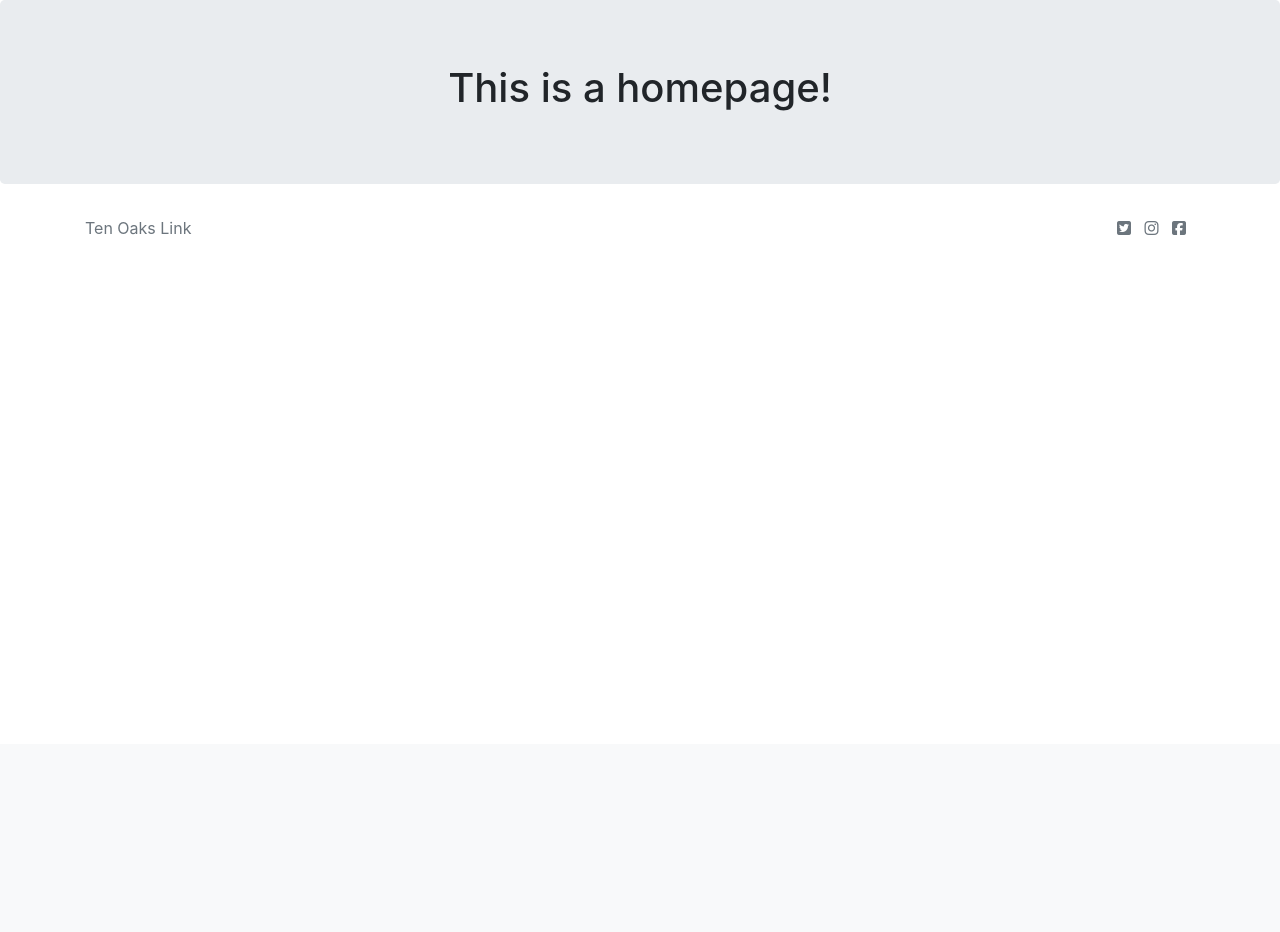
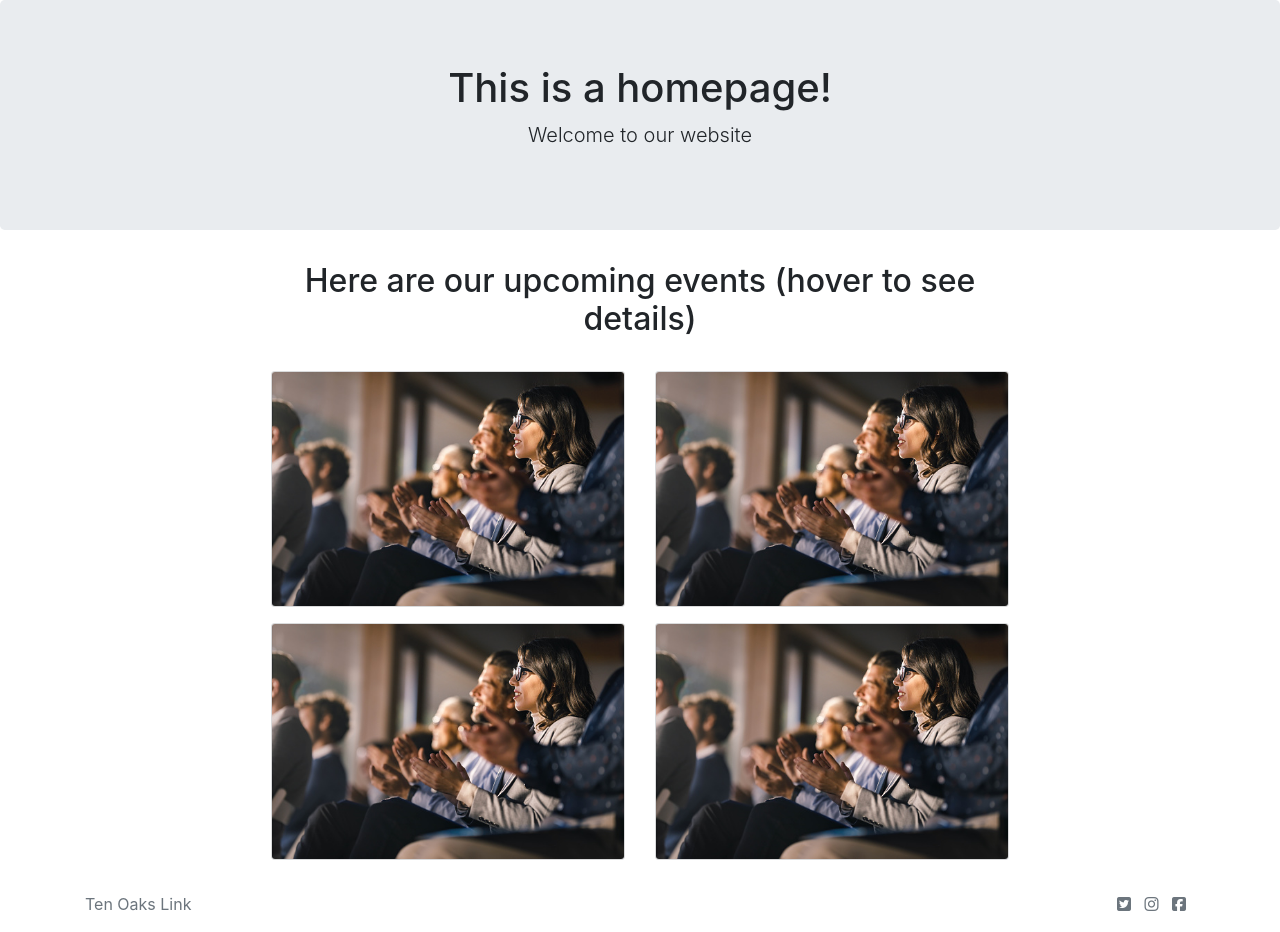
Before and after one commit to ahirjay/LGBTQIA_Project, a PHP site: page / in a window 1280 px wide. Shown: the part 56-988 px from the top of the page. Before the commit the page ends 291 px from the top, so only its background shows below. Run offline with PHP 8.4, Linux system fonts and the light colour scheme; some libraries are stand-ins or nearby versions.

Commit message:
Finished Home Page

```diff
--- a/index.php
+++ b/index.php
@@ -5,6 +5,24 @@
   <title>Home</title>
   <link rel="stylesheet" href="https://cdn.jsdelivr.net/npm/bootstrap@4.3.1/dist/css/bootstrap.min.css" integrity="sha384-ggOyR0iXCbMQv3Xipma34MD+dH/1fQ784/j6cY/iJTQUOhcWr7x9JvoRxT2MZw1T" crossorigin="anonymous">
   <script src="https://kit.fontawesome.com/00cef6843f.js" crossorigin="anonymous"></script>
+  <style>
+    .card-img {
+      transition: opacity 0.5s;
+    }
+
+    .card:hover .card-img {
+      opacity: 0.3;
+    }
+
+    .card-img-overlay {
+      opacity: 0;
+      transition: opacity 0.5s;
+    }
+
+    .card:hover .card-img-overlay {
+      opacity: 1;
+    }
+  </style>
 </head>
 
 <body>
@@ -46,11 +64,83 @@
   <main>
     <div class="jumbotron text-center">
       <h1>This is a homepage!</h1>
+      <p class="lead">Welcome to our website</p>
     </div>
+    <!-- <style>
+      p {
+        height: fit-content
+      }
+    </style> -->
+
+
+    <div class="container" style="width: 60%">
+      <h2 class="text-center">Here are our upcoming events (hover to see details)</h2>
+      <br>
+      <div class="row">
+        <div class="col-6">
+
+          <div class="card bg-light text-black mb-3" style="height: calc(100% - 16px)">
+            <img class="card-img" src="./assets/card.jpg" alt="Card image">
+            <div class="card-img-overlay">
+              <h5 class="card-title">Light card title</h5>
+              <p class="card-text">Some quick example text to build on the card title and make up the bulk of the card's content.</p>
+            </div>
+
+
+          </div>
+        </div>
+        <div class="col-6">
+
+          <div class="card bg-light text-black mb-3" style="height: calc(100% - 16px)">
+            <img class="card-img" src="./assets/card.jpg" alt="Card image">
+            <div class="card-img-overlay">
+              <h5 class="card-title">Light card title</h5>
+              <p class="card-text">Some quick example text to build on the card title and make up the bulk of the card's content.</p>
+            </div>
+
+
+          </div>
+        </div>
+      </div>
+      <div class="row">
+        <div class="col-6">
+
+          <div class="card bg-light text-black mb-3" style="height: calc(100% - 16px)">
+            <img class="card-img" src="./assets/card.jpg" alt="Card image">
+            <div class="card-img-overlay">
+              <h5 class="card-title">Light card title</h5>
+              <p class="card-text">Some quick example text to build on the card title and make up the bulk of the card's content.</p>
+            </div>
+
+
+          </div>
+
+        </div>
+        <div class="col-6">
+
+          <div class="card bg-light text-black mb-3" style="height: calc(100% - 16px)">
+            <img class="card-img" src="./assets/card.jpg" alt="Card image">
+            <div class="card-img-overlay">
+              <h5 class="card-title">Light card title</h5>
+              <p class="card-text">Some quick example text to build on the card title and make up the bulk of the card's content.</p>
+            </div>
+
+
+          </div>
+
+        </div>
+      </div>
+
+
+
+
+
+    </div>
+
   </main>
 
 
-  <footer class="text-muted">
+  <footer class="text-muted my-3">
     <div class="container">
       <p class="float-right">
         <i class="fa-brands fa-twitter-square"></i> &nbsp;
```
Also changed, not shown: assets/card.jpg (added), assets/card2.jpg (added).
